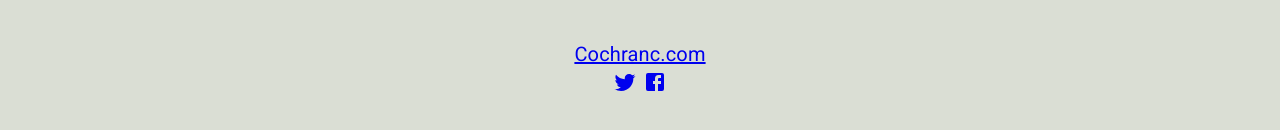
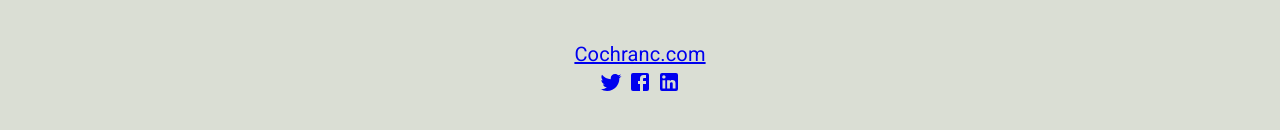
Before and after one commit to chrscchrn/ShopifyFrontEnd, a React (Create React App) app: page / in a window 1280 px wide. Shown: the part 386-516 px from the top of the page. Built offline with nearby package versions, Linux system fonts and the light colour scheme.

Commit message:
creating shareable links

```diff
--- a/src/components/Footer.js
+++ b/src/components/Footer.js
@@ -2,6 +2,7 @@
 import { Typography } from '@material-ui/core'
 import TwitterIcon from '@material-ui/icons/Twitter';
 import FacebookIcon from '@material-ui/icons/Facebook';
+import LinkedInIcon from '@material-ui/icons/LinkedIn';
 import { makeStyles } from '@material-ui/core/styles';
 
 const useStyles = makeStyles((theme) => ({
@@ -34,6 +35,11 @@
                     target="_blank"
                     rel="noreferrer"
                     href="https://www.facebook.com/sharer/sharer.php?u=https%3A//chrscchrn.github.io/ShopifyFrontEnd/"><FacebookIcon/></a>
+                {' '}
+                <a  className={classes.link}
+                    target="_blank"
+                    rel="noreferrer"
+                    href="http://www.linkedin.com/shareArticle?mini=true&url=https%3A%2F%2Fchrscchrn.github.io%2FShopifyFrontEnd%2F&title="><LinkedInIcon/></a>
             </Typography>
         </footer>
     )
```
Also changed, not shown: 1 other file (tests, documents, lock files or other folders).
